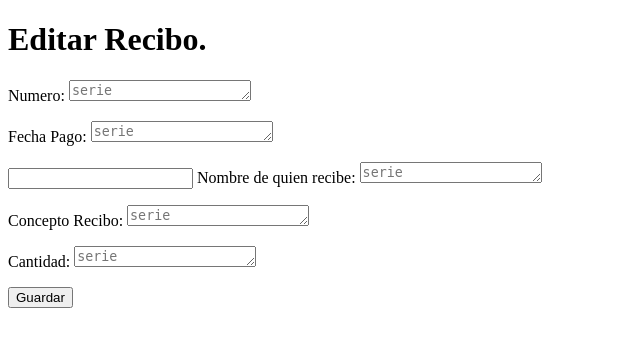
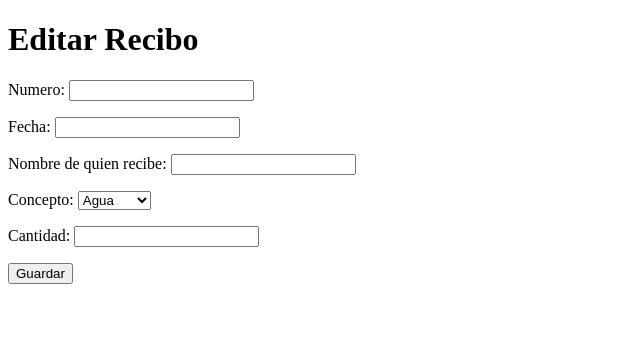
Before and after one commit to RoberthXLZ/Taller13_MVCParte1, a Django app: template templates/recibos/recibo_editar.html in a window 1280 px wide. Shown: the top 347 px of the page, without its empty margins (0-640 px from the left). Run offline with Django 3.2, Linux system fonts and the light colour scheme; the template is opened without the code that fills it: values that come from a table or form of the project are taken from there, others are empty; parts of the project's set-up code (start-up, migrations or seed data) failed here and were passed over.

Commit message:
Update editar_recibo.form
añadiendo la vista de editar recibo

```diff
--- a/templates/recibos/recibo_editar.html
+++ b/templates/recibos/recibo_editar.html
@@ -5,29 +5,10 @@
     <title>Recibo Editar</title>
 </head>
 <body>
-    <form class="form-vertical" method="post" action="{% url 'recibo:actualizarRecibo' %}">
+    <h1>Editar Recibo</h1>
+    <form class="form-vertical" method="post">
         {% csrf_token %}
-        <h1>Editar Recibo.</h1>
-        <p>
-             <label for="id_numero_recibo">Numero:</label>
-             <textarea rows="1" name="serie" maxlength="50" placeholder="serie">{{recibo.numero_recibo}}</textarea>
-        </p>
-        <p>
-             <label for="id_fech_pago">Fecha Pago:</label>
-              <textarea rows="1" name="serie" maxlength="50" placeholder="serie">{{recibo.fecha_pago}}</textarea>
-        </p>
-        <input>
-             <label for="id_nombre_de_quien_recibe">Nombre de quien recibe:</label>
-              <textarea rows="1" name="serie" maxlength="50" placeholder="serie">{{recibo.nombre_de_quien_recibe}}</textarea>
-        </p>
-        <p>
-             <label for="id_concepto_recibo">Concepto Recibo:</label>
-              <textarea rows="1" name="serie" maxlength="50" placeholder="serie">{{recibo.concepto_recibo}}</textarea>
-        </p>
-        <p>
-             <label for="id_cantidad">Cantidad:</label>
-              <textarea rows="1" name="serie" maxlength="50" placeholder="serie">{{recibo.cantidad}}</textarea>
-        </p>
+	    {{ form.as_p }}
         <button type="submit">Guardar</button>
 
     </form>
```
